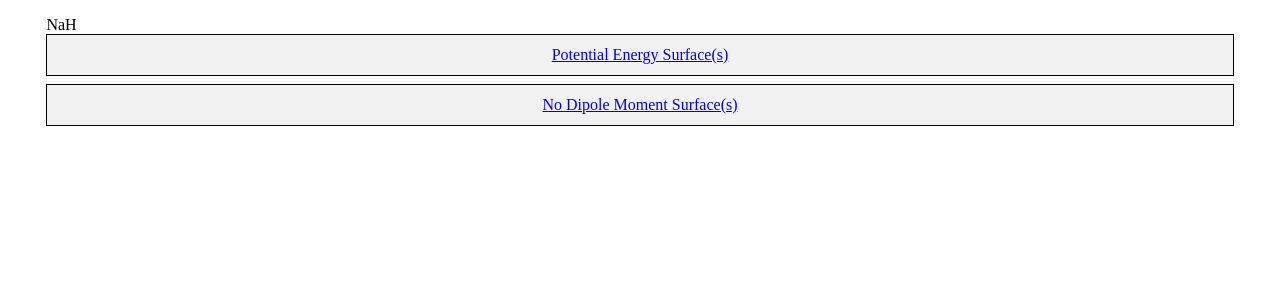
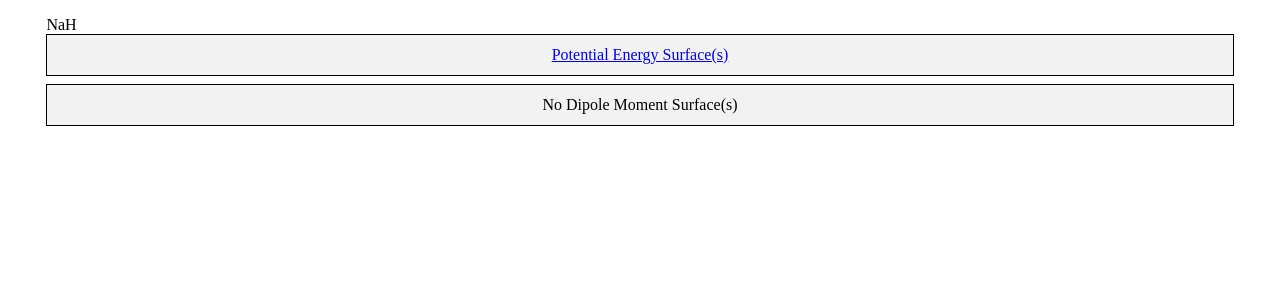
Before and after one commit to theneva/MOLIM-Library, a React app: page / in a window 1280 px wide. Both pictures are taken after a click on the link "NaH". Shown: the top 300 px of the page. Built offline with nearby package versions, Linux system fonts and the light colour scheme; the HTML template or start-up script is replaced by a standard one.

Commit message:
Make Dipole Moment Surface(s) unclickable

```diff
--- a/src/components/SurfaceButton.jsx
+++ b/src/components/SurfaceButton.jsx
@@ -17,7 +17,9 @@ const styles = {
     background: "rgb(242, 242, 242)",
     height: "5vh",
     marginBottom: "1vh",
-    border: "solid 1px black"
+    border: "solid 1px black",
+    textDecoration: 'none',
+    color: 'black'
   }
 }
 
@@ -25,6 +27,6 @@ export default class SurfaceButton extends React.Component {
   render() {
     return this.props.type == "Potential Energy Surface(s)" ?
       <a href="#" className="img-rounded col-md-4" style={styles.surfaceButtonClickable}>{this.props.type}</a> :
-      <a href="#" className="img-rounded col-md-4" style={styles.surfaceButtonNotClickable}>{this.props.type}</a>
+      <a className="img-rounded col-md-4" style={styles.surfaceButtonNotClickable}>{this.props.type}</a>
   }
 }
```
